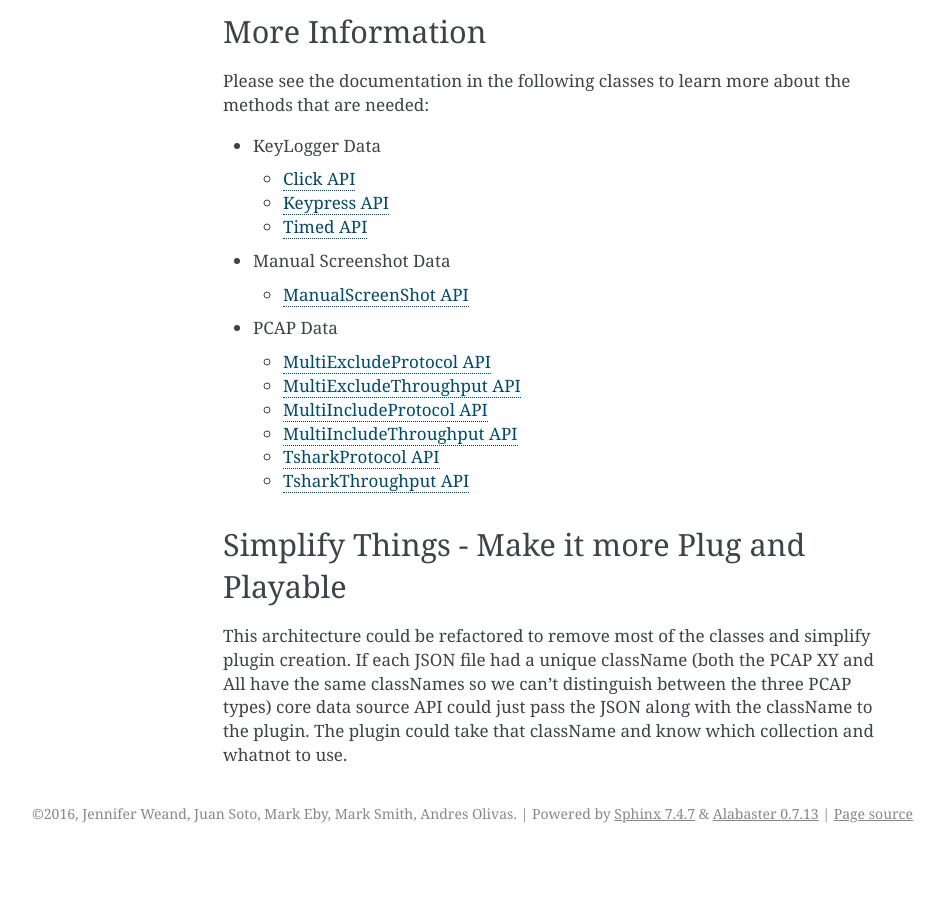
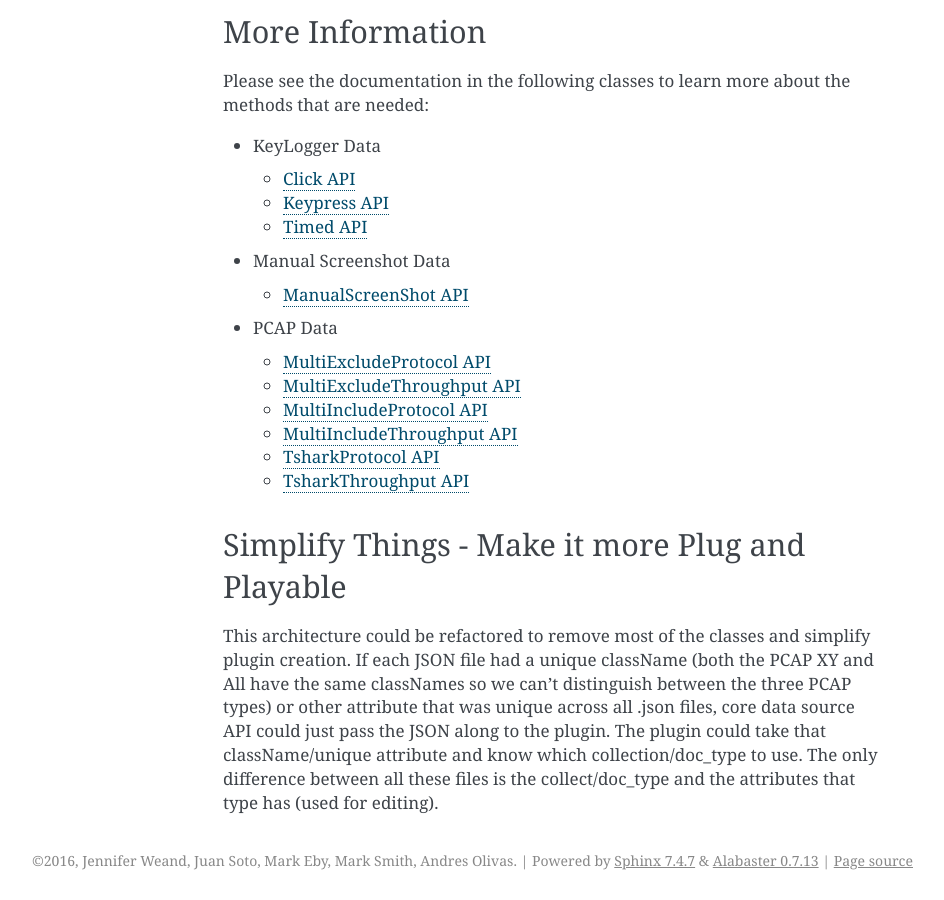
Before and after one commit to jlweand/DssVisualizer, a Sphinx documentation site: the page built from docs/source/datasourceapi.rst, in a window 1280 px wide and 900 px high, scrolled down 1024 px. Shown: the whole window, without its empty margins (197-1141 px from the left). Built offline with Sphinx 7.4.7, drawn with Linux system fonts in a browser that asks for light colours; before the commit the page ends 1877 px from its top, so only the background shows below that.

Commit message:
documentation updates

```diff
--- a/docs/source/datasourceapi.rst
+++ b/docs/source/datasourceapi.rst
@@ -62,5 +62,6 @@ Please see the documentation in the following classes to learn more about the me
 Simplify Things - Make it more Plug and Playable
 ---------------
 This architecture could be refactored to remove most of the classes and simplify plugin creation.  If each JSON file had a unique className (both the PCAP XY and All have the same classNames
-so we can't distinguish between the three PCAP types) core data source API could just pass the JSON along with the className to the plugin.
-The plugin could take that className and know which collection and whatnot to use.
+so we can't distinguish between the three PCAP types) or other attribute that was unique across all .json files, core data source API could just pass the JSON along to the plugin.
+The plugin could take that className/unique attribute and know which collection/doc_type to use.  The only difference between all these files is the collect/doc_type and the attributes
+that type has (used for editing).
```
